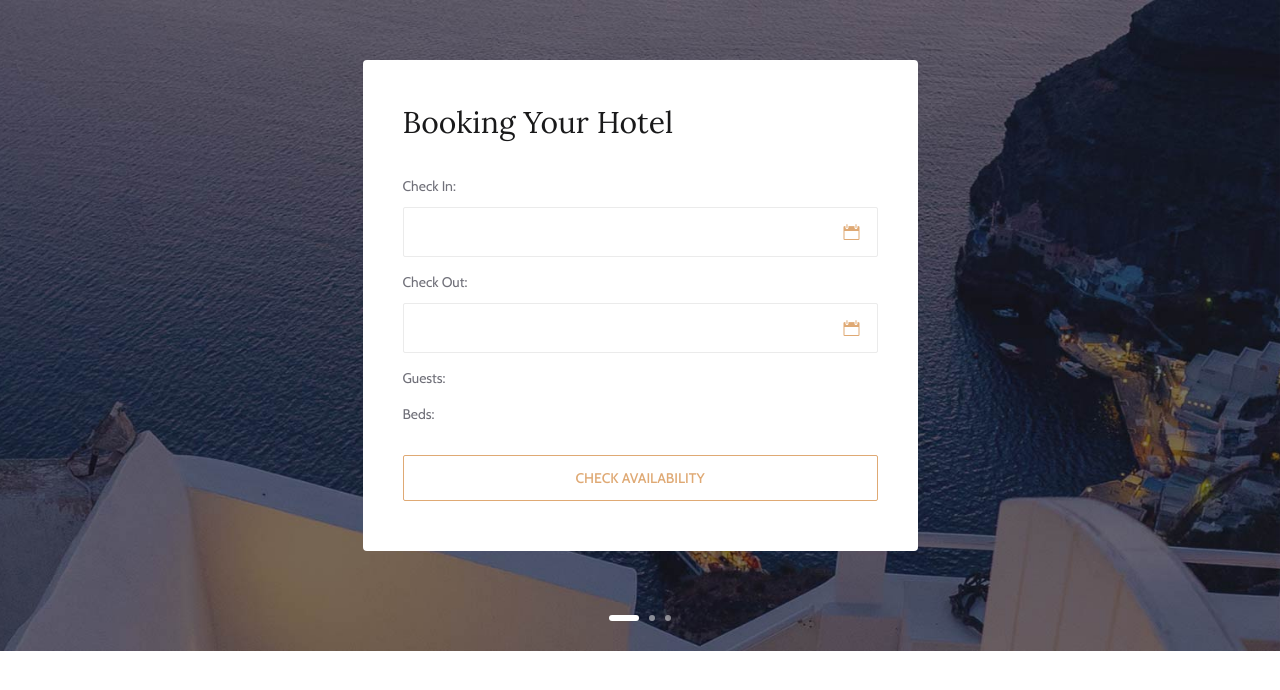
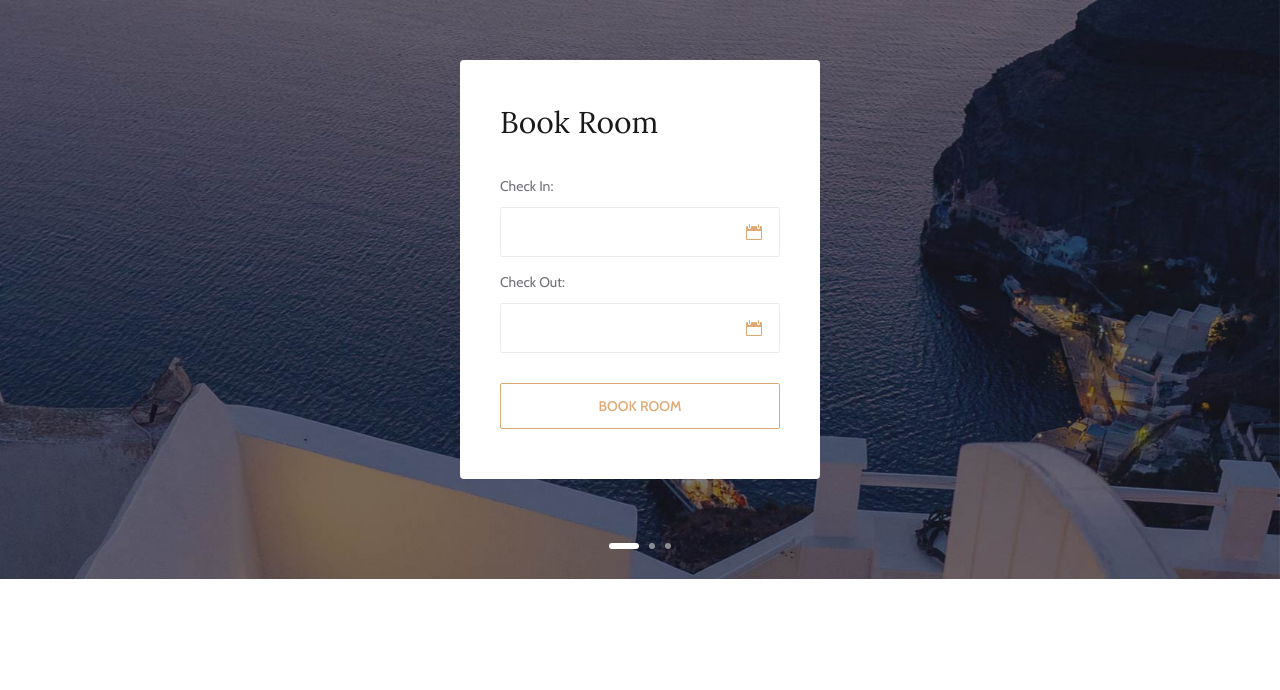
Before and after one commit to officialalkenes/hrm, a Django app: template templates/hotel/book_room.html in a window 1280 px wide. Shown: the top 690 px of the page. Run offline with Django 4.2, Linux system fonts and the light colour scheme; the template is opened without the code that fills it: values that come from a table or form of the project are taken from there, others are empty; some libraries are stand-ins or nearby versions.

Commit message:
chore: debugged booking error

```diff
--- a/apps/hotel/forms.py
+++ b/apps/hotel/forms.py
@@ -89,7 +89,7 @@ class BookingForm(forms.ModelForm):
 
     class Meta:
         model = Booking
-        fields = ("check_in", "check_out", "preferred_entry_time")
+        fields = ("check_in", "check_out")
 
 
 class ContactForm(forms.ModelForm):
--- a/apps/hotel/models.py
+++ b/apps/hotel/models.py
@@ -62,7 +62,7 @@ class Booking(models.Model):
     reference_id = models.CharField(max_length=100, unique=True, blank=True)
     check_in = models.DateField()
     check_out = models.DateField()
-    preferred_entry_time = models.TimeField()
+    preferred_entry_time = models.TimeField(null=True)
     has_paid = models.BooleanField(default=False)
     status = models.CharField(max_length=255)
     has_checked_out = models.BooleanField(default=False)
--- a/templates/hotel/errors.html
+++ b/templates/errors.html
@@ -1,4 +1,4 @@
-  {% if form.errors %}
+{% if form.errors %}
     <ul class="user-msg error">
     {% for field in form %}
         {% for error in field.errors %}
--- a/templates/hotel/book_room.html
+++ b/templates/hotel/book_room.html
@@ -9,11 +9,13 @@
       <div class="row">
           <div class="col-lg-6">
           </div>
-          <div class="col-xl-6 col-lg-6 offset-xl-3 offset-lg-1">
+          <div class="col-xl-4 col-lg-4 offset-xl-4 offset-lg-1">
               <div class="booking-form">
-                  <h3>Booking Your Hotel</h3>
+                  <h3 class="">Book Room</h3>
                   <form action="" method="POST">
                       {% csrf_token %}
+                      {% include 'messages.html' %}
+                      {% include 'errors.html' %}
                       <div class="check-date">
                           <label for="date-in">Check In:</label>
                           {% comment %} <input type="text" class="date-input" id="date-in"> {% endcomment %}
@@ -25,15 +27,7 @@
                           {{form.check_out}}
                           <i class="icon_calendar"></i>
                       </div>
-                      <div class="select-option">
-                          <label for="guest">Guests:</label>
-                          {{form.people}}
-                      </div>
-                      <div class="select-option" id="id_room_number" >
-                          <label for="id_room_number">Beds:</label>
-                          {{form.beds}}
-                      </div>
-                      <button type="submit">Check Availability</button>
+                      <button type="submit">Book Room</button>
                   </form>
               </div>
           </div>
@@ -45,6 +39,4 @@
       <div class="hs-item set-bg" data-setbg="{% static 'img/hero/hero-3.jpg' %}"></div>
   </div>
 </section>
-
-
 {% endblock content %}
```
Also changed, not shown: apps/hotel/views.py (+13 -7 lines), apps/hotel/migrations/0004_remove_booking_default_exit_time_and_more.py (added).
